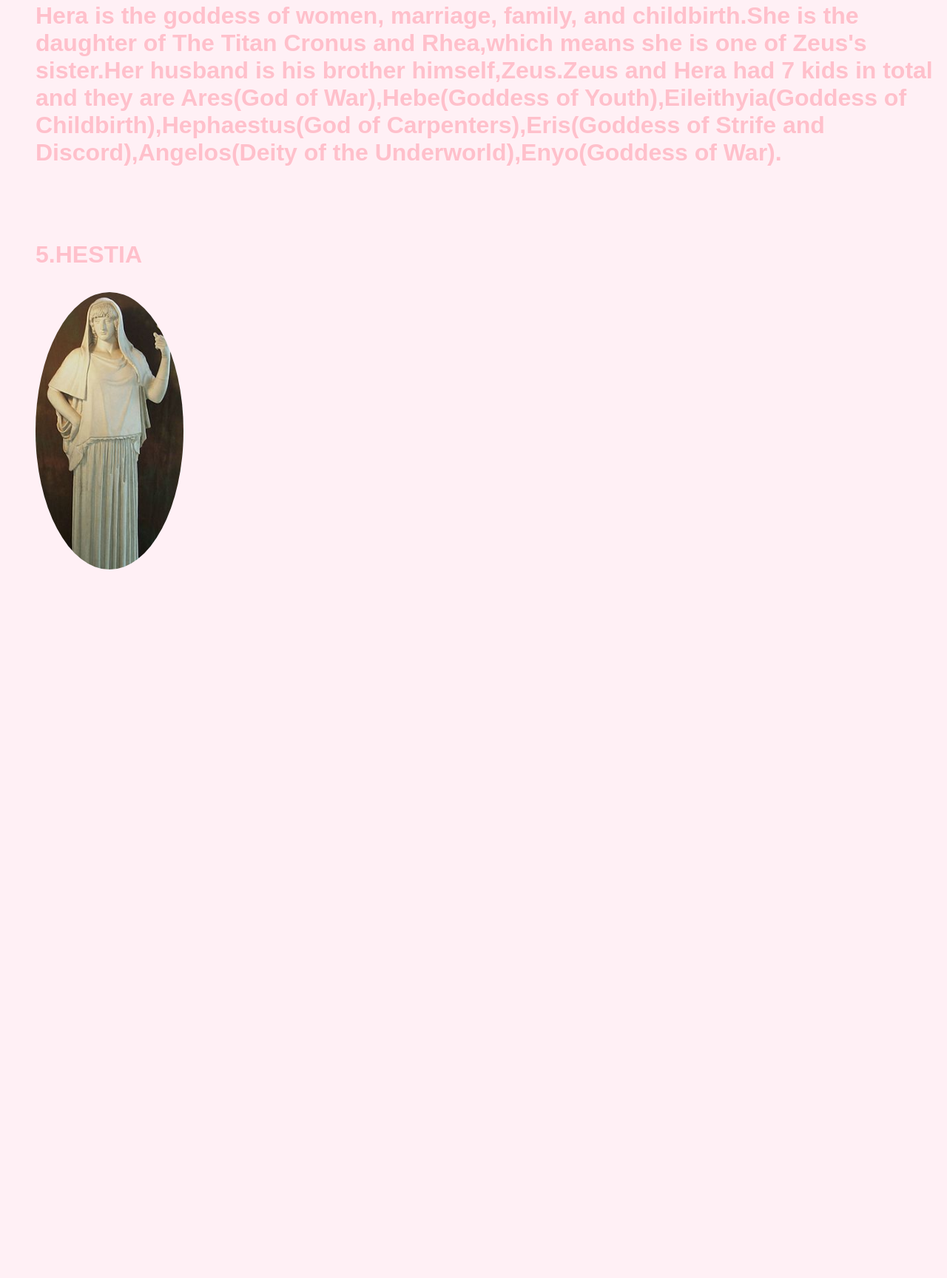
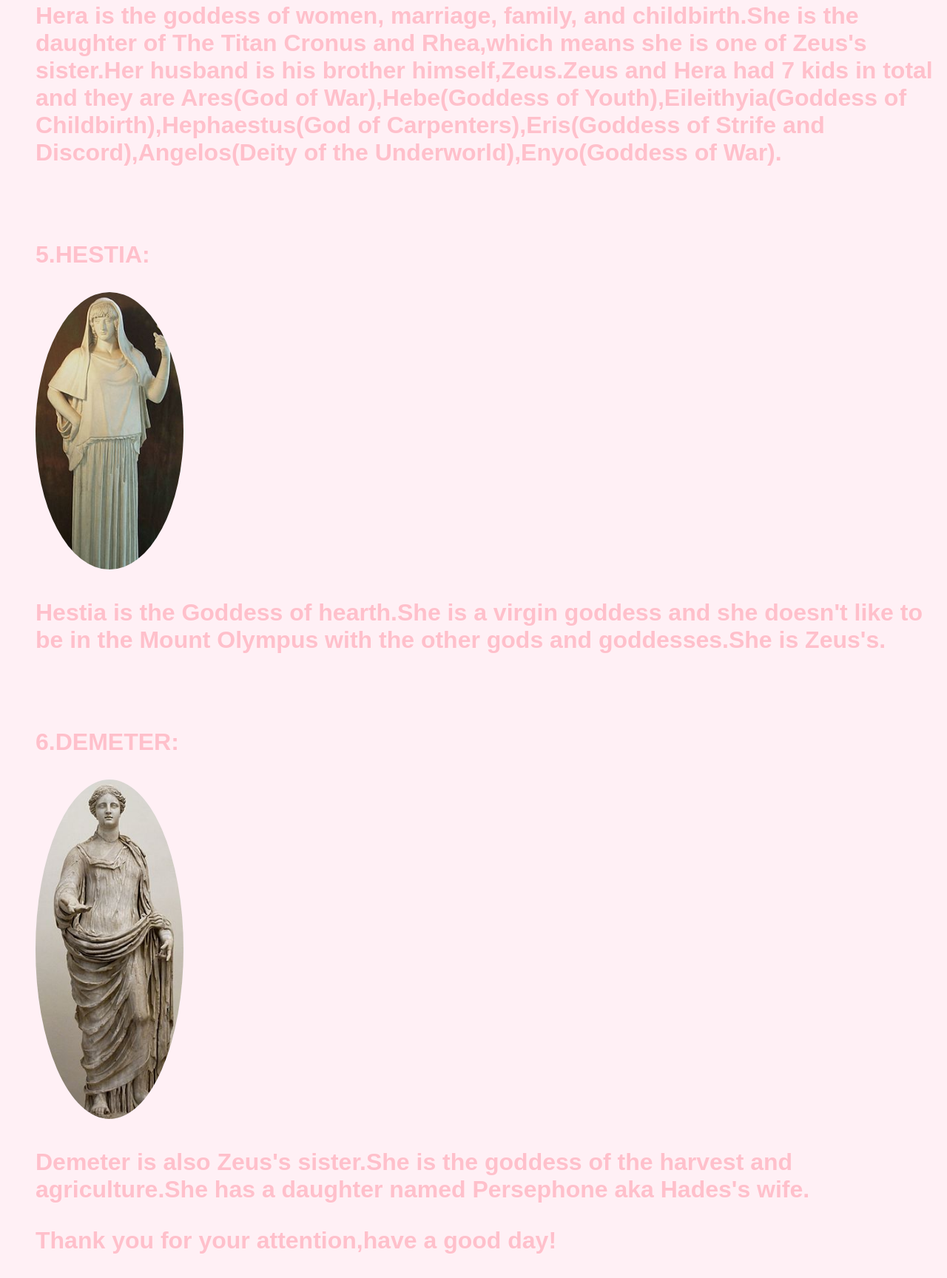
Before and after one commit to lauraabigail/greek-mythology, a plain HTML site: page index.html in a window 1280 px wide. Shown: the part 3459-5187 px from the top of the page at 74% size. Before the commit the page ends 4269 px from the top, so only its background shows below. Drawn offline with Linux system fonts and the light colour scheme.

Commit message:
added more photos

```diff
--- a/index.html
+++ b/index.html
@@ -37,11 +37,19 @@
 <br>
 <p style="font-size:15">                                     -THE THREE MAIN GREEK GODESSES:</p>
 <br>
-<p style="font-size=6">4.HERA:</p>
+<p style="font-size:6">4.HERA:</p>
 <img src="hera.jpg" alt="Avatar" style="width:250px">
 <br>
 <p style="font-size:6">Hera is the goddess of women, marriage, family, and childbirth.She is the daughter of The Titan Cronus and Rhea,which means she is one of Zeus's sister.Her husband is his brother himself,Zeus.Zeus and Hera had 7 kids in total and they are Ares(God of War),Hebe(Goddess of Youth),Eileithyia(Goddess of Childbirth),Hephaestus(God of Carpenters),Eris(Goddess of Strife and Discord),Angelos(Deity of the Underworld),Enyo(Goddess of War).</p>
 <br>
-<p style="font-size:6">5.HESTIA</p>
+<p style="font-size:6">5.HESTIA:</p>
 <img src="hestia.jpg" alt="Avatar" style="width:200px">
+<br>
+<p style="font-size:6">Hestia is the Goddess of hearth.She is a virgin goddess and she doesn't like to be in the Mount Olympus with the other gods and goddesses.She is Zeus's.</p>
+<br>
+<p style="font-size:6">6.DEMETER:</p>
+<img src="demeter.jpg" alt="Avatar" style="width:200px">
+<br>
+<p style="font-size:6">Demeter is also Zeus's sister.She is the goddess of the harvest and agriculture.She has a daughter named Persephone aka Hades's wife.</p>
+<p>Thank you for your attention,have a good day!</p>
 <style>body{background-color: lavenderblush}
```
Also changed, not shown: demeter.jpg (added).
